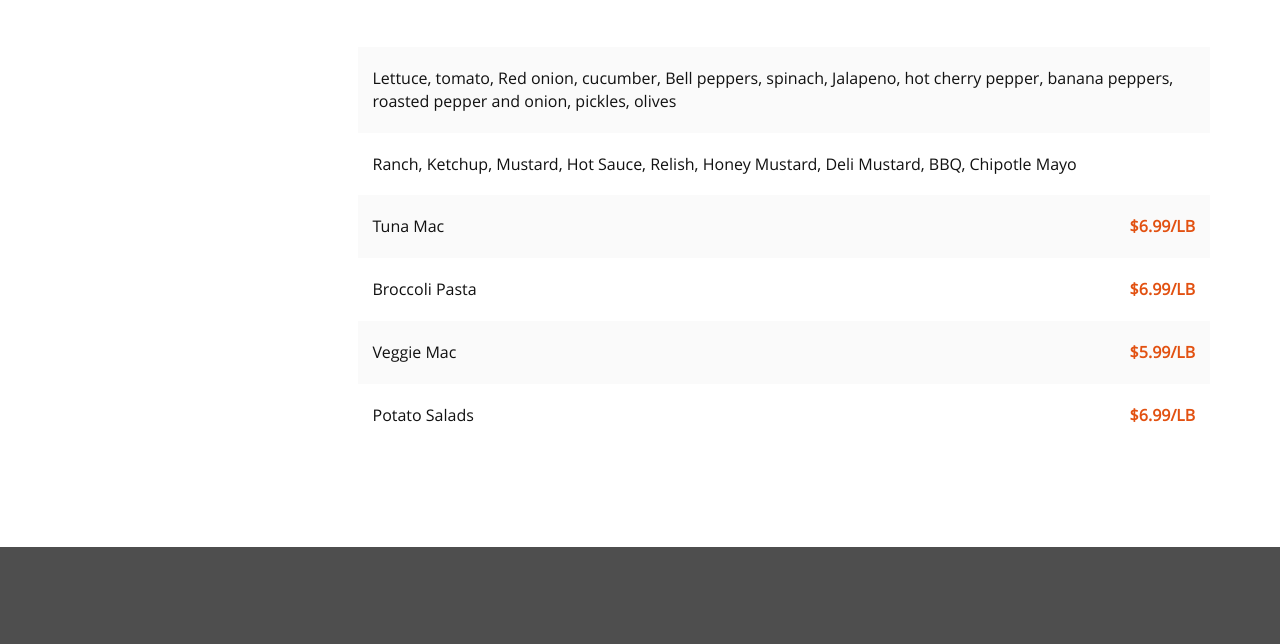
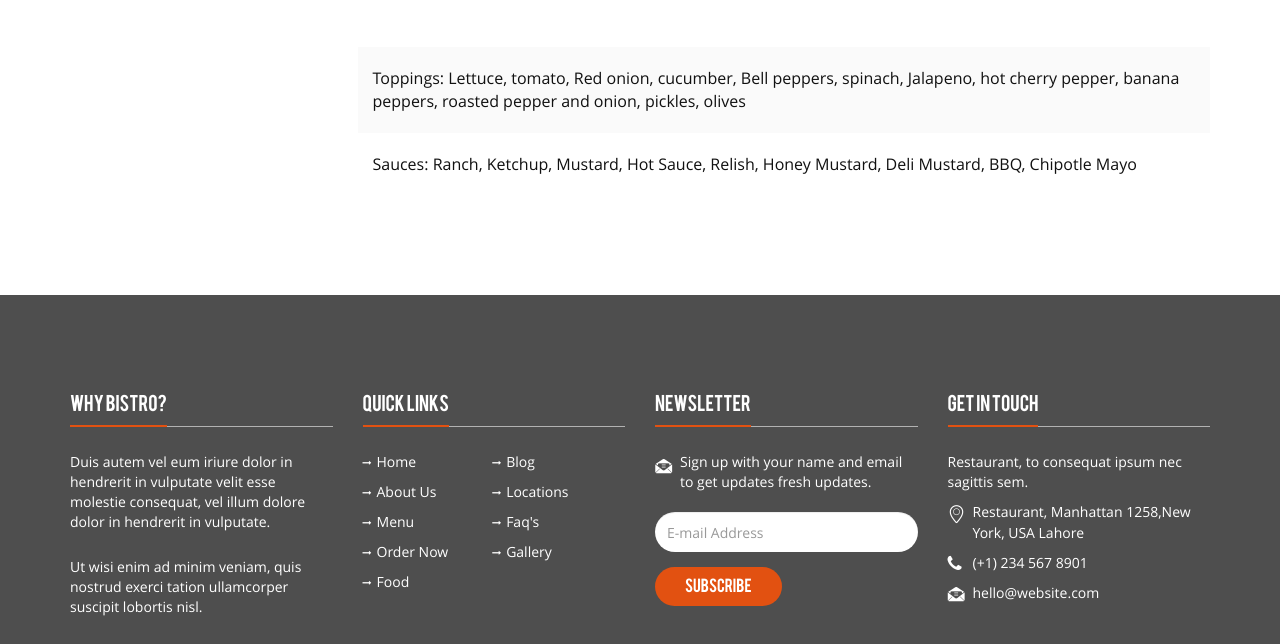
Before and after one commit to ahmedali929/ghazisdeli, a plain HTML site: page daily-menu.html in a window 1280 px wide. Shown: the part 4640-5284 px from the top of the page. Drawn offline with Linux system fonts and the light colour scheme; files whose address does not match are found by name.

Commit message:
updated daily menu

```diff
--- a/daily-menu.html
+++ b/daily-menu.html
@@ -369,12 +369,8 @@
             <div class="price padding-bottom">
               <div class="price_body">
                  <ul class="pricing_feature">
-                  <li>Lettuce, tomato, Red onion, cucumber, Bell peppers, spinach, Jalapeno, hot cherry pepper, banana peppers, roasted pepper and onion, pickles, olives </li>
-                  <li>Ranch, Ketchup, Mustard, Hot Sauce, Relish, Honey Mustard, Deli Mustard, BBQ, Chipotle Mayo </li>
-                  <li>Tuna Mac <strong>$6.99/LB</strong> </li>
-                  <li>Broccoli Pasta <strong>$6.99/LB</strong> </li>
-                  <li>Veggie Mac <strong>$5.99/LB</strong> </li>
-                  <li>Potato Salads <strong>$6.99/LB</strong> </li>
+                  <li>Toppings: Lettuce, tomato, Red onion, cucumber, Bell peppers, spinach, Jalapeno, hot cherry pepper, banana peppers, roasted pepper and onion, pickles, olives </li>
+                  <li>Sauces: Ranch, Ketchup, Mustard, Hot Sauce, Relish, Honey Mustard, Deli Mustard, BBQ, Chipotle Mayo </li>
                 </ul>
               </div>
             </div>
```
